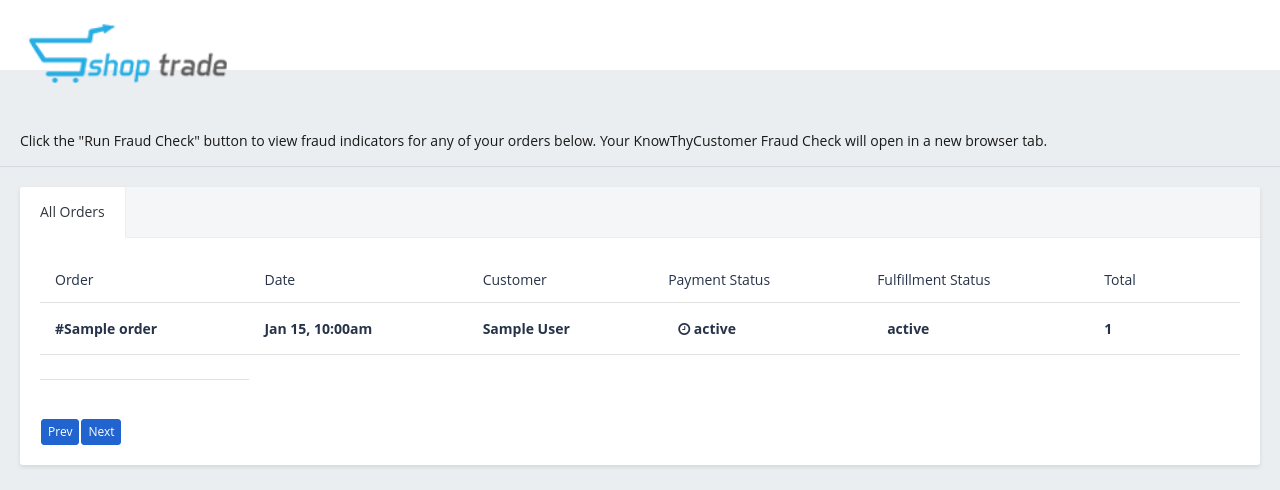
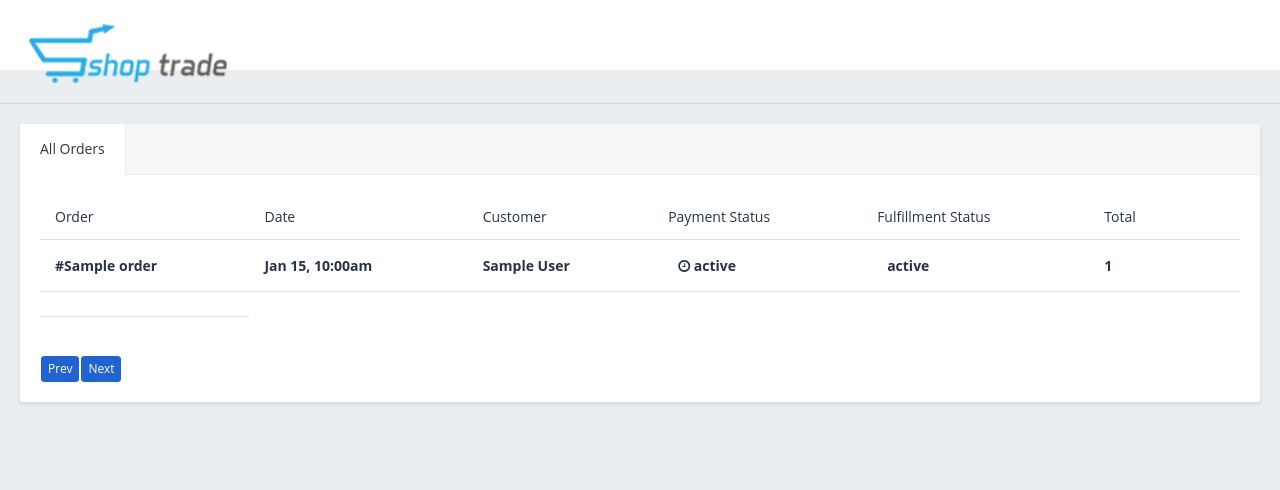
Before and after one commit to aninda-codaemon/shoptradeapp, a CodeIgniter app: the page made by application/views/layout/order_listing.php in a window 1280 px wide. Shown: the top 490 px of the page. Run offline with CodeIgniter, Linux system fonts and the light colour scheme; tables that the repository leaves empty or names only in its code hold one stand-in row (values such as "Sample post"); the template is opened without the code that fills it: most values are stand-ins (such as "Sample title", 1, 10 or a date in 2020); some libraries are stand-ins or nearby versions.

Commit message:
Text change

```diff
--- a/application/views/layout/order_listing.php
+++ b/application/views/layout/order_listing.php
@@ -24,7 +24,7 @@ defined('BASEPATH') OR exit('No direct script access allowed');
         </header>
         <section class="full-width">
             <article class="">
-                <p class="T-margin-2">Click the "Run Fraud Check" button to view fraud indicators for any of your orders below. Your KnowThyCustomer Fraud Check will open in a new browser tab.</p>
+                <!--<p class="T-margin-2">Click the "Run Fraud Check" button to view fraud indicators for any of your orders below. Your KnowThyCustomer Fraud Check will open in a new browser tab.</p>-->
 
             </article>
         </section>
```
